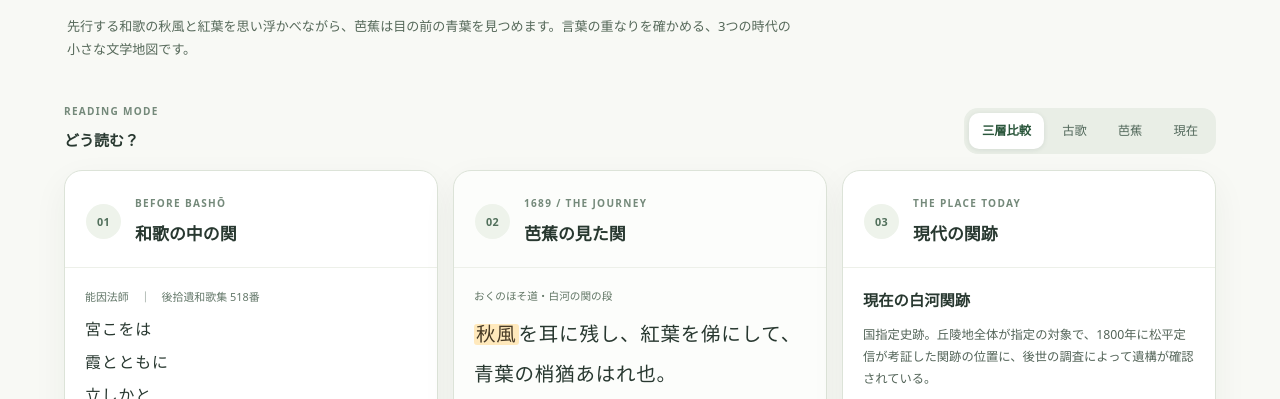
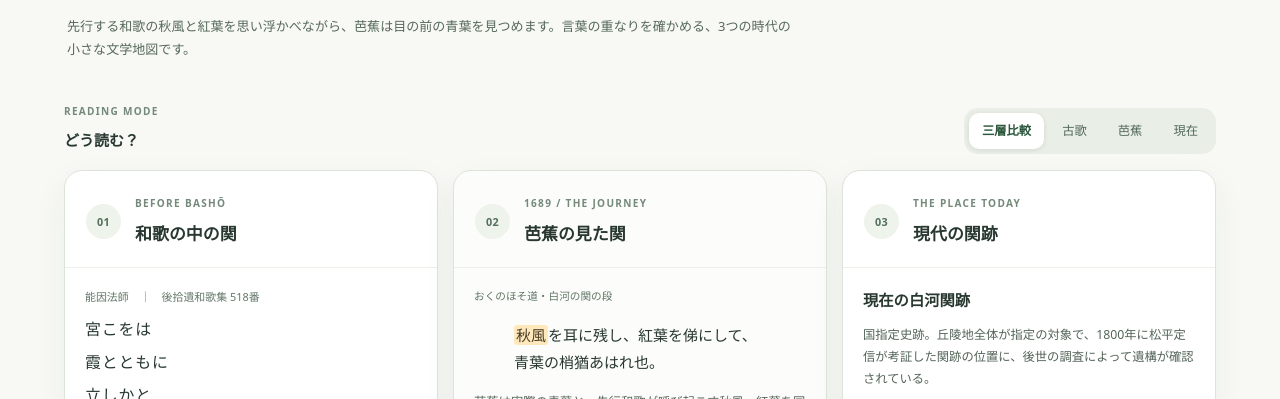
Before and after one commit to yama-books/basho-atlas, a website: page prototypes/shirakawa/index.html in a window 1280 px wide. Shown: the part 322-721 px from the top of the page. Drawn offline with nearby package versions, Linux system fonts and the light colour scheme.

Commit message:
fix: normalize Shirakawa passage CSS and DOM class name

```diff
--- a/prototypes/shirakawa/styles.css
+++ b/prototypes/shirakawa/styles.css
@@ -37,7 +37,7 @@
 .poem-text{font-family:"Yu Mincho","Hiragino Mincho ProN",serif;font-size:1.06rem;line-height:2.07;margin:0 0 10px;letter-spacing:.055em;white-space:pre-line;overflow-wrap:anywhere}
 .reference{font-size:.71rem;color:#66796c;margin:0}
 .poem-note,.text-note,.modern-note{font-size:.82rem;color:#536458;margin:11px 0 0;line-height:1.8}
-.passsage{margin:0;font-family:"Yu Mincho","Hiragino Mincho ProN",serif;font-size:1.3rem;line-height:2.05;letter-spacing:.04em}
+.passage{margin:0;font-family:"Yu Mincho","Hiragino Mincho ProN",serif;font-size:1.3rem;line-height:2.05;letter-spacing:.04em}
 mark{background:#ffe9bc;color:#473a25;border-radius:3px;padding:0 2px}
 .quote-label{font-size:.71rem;color:#607564;margin:0 0 8px}
 .sora-card{border-top:1px dashed #d3ddcf;margin-top:26px;padding-top:18px}
```
